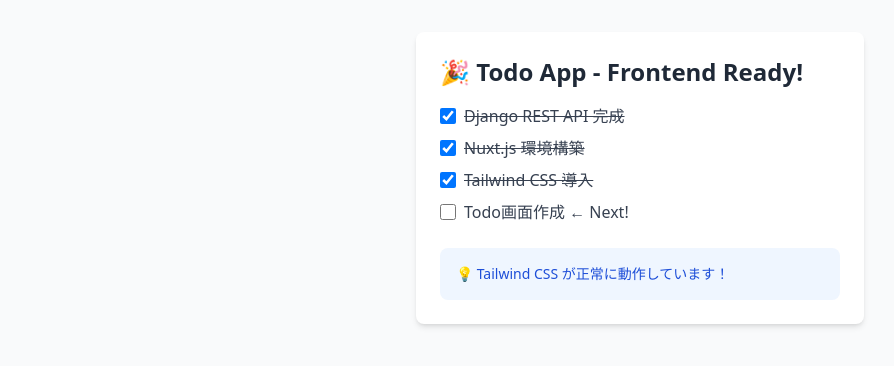
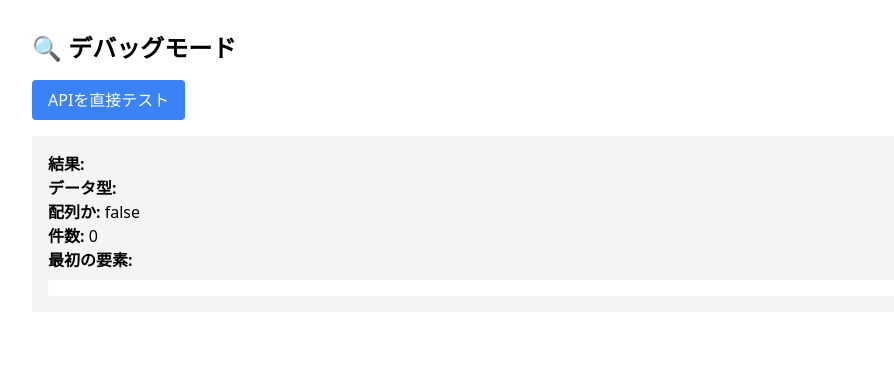
Before and after one commit to DeeeU/todo-app, a Nuxt app in the folder frontend/: page / in a window 1280 px wide. Shown: the top 366 px of the page, without its empty margins (0-894 px from the left). Built offline with nearby package versions, Linux system fonts and the light colour scheme.

Commit message:
feat: デバッグモードを追加し、APIテスト機能を実装

```diff
--- a/frontend/app.vue
+++ b/frontend/app.vue
@@ -1,52 +1,47 @@
 <template>
-  <div class="min-h-screen bg-gray-50 py-8">
-    <div class="max-w-md mx-auto bg-white rounded-lg shadow-md p-6">
-      <h1 class="text-2xl font-bold text-gray-800 mb-4">
-        🎉 Todo App - Frontend Ready!
-      </h1>
+  <div class="p-8">
+    <h1 class="text-2xl font-bold mb-4">🔍 デバッグモード</h1>
 
-      <div class="space-y-2">
-        <div class="flex items-center space-x-2">
-          <input
-            type="checkbox"
-            class="w-4 h-4 text-blue-600"
-            checked
-          >
-          <span class="text-gray-700 line-through">Django REST API 完成</span>
-        </div>
+    <button
+      @click="testFetch"
+      class="bg-blue-500 text-white px-4 py-2 rounded mb-4"
+    >
+      APIを直接テスト
+    </button>
 
-        <div class="flex items-center space-x-2">
-          <input
-            type="checkbox"
-            class="w-4 h-4 text-blue-600"
-            checked
-          >
-          <span class="text-gray-700 line-through">Nuxt.js 環境構築</span>
-        </div>
-
-        <div class="flex items-center space-x-2">
-          <input
-            type="checkbox"
-            class="w-4 h-4 text-blue-600"
-            checked
-          >
-          <span class="text-gray-700 line-through">Tailwind CSS 導入</span>
-        </div>
-
-        <div class="flex items-center space-x-2">
-          <input
-            type="checkbox"
-            class="w-4 h-4 text-blue-600"
-          >
-          <span class="text-gray-700">Todo画面作成 ← Next!</span>
-        </div>
-      </div>
-
-      <div class="mt-6 p-4 bg-blue-50 rounded-lg">
-        <p class="text-sm text-blue-700">
-          💡 Tailwind CSS が正常に動作しています！
-        </p>
-      </div>
+    <div class="bg-gray-100 p-4 rounded">
+      <h2 class="font-bold">結果:</h2>
+      <p><strong>データ型:</strong> {{ dataType }}</p>
+      <p><strong>配列か:</strong> {{ isArray }}</p>
+      <p><strong>件数:</strong> {{ count }}</p>
+      <p><strong>最初の要素:</strong></p>
+      <pre class="bg-white p-2 rounded mt-2 text-sm">{{ firstItem }}</pre>
     </div>
   </div>
 </template>
+
+<script setup lang="ts">
+const { fetchTodos } = useTodos()
+
+const dataType = ref('')
+const isArray = ref(false)
+const count = ref(0)
+const firstItem = ref(null)
+
+const testFetch = async () => {
+  console.log('=== 直接テスト開始 ===')
+
+  const result = await fetchTodos()
+
+  dataType.value = typeof result
+  isArray.value = Array.isArray(result)
+  count.value = result?.length || 0
+  firstItem.value = result?.[0] || null
+
+  console.log('=== テスト結果 ===')
+  console.log('型:', typeof result)
+  console.log('配列:', Array.isArray(result))
+  console.log('件数:', result?.length)
+  console.log('生データ:', result)
+}
+</script>
--- a/frontend/nuxt.config.ts
+++ b/frontend/nuxt.config.ts
@@ -6,5 +6,11 @@
     '@nuxt/eslint',
     '@nuxt/icon',
     '@nuxtjs/tailwindcss'
-  ]
+  ],
+
+  runtimeConfig: {
+    public: {
+      apiBase: 'http://localhost:8000/api'
+    }
+  }
 })
```
